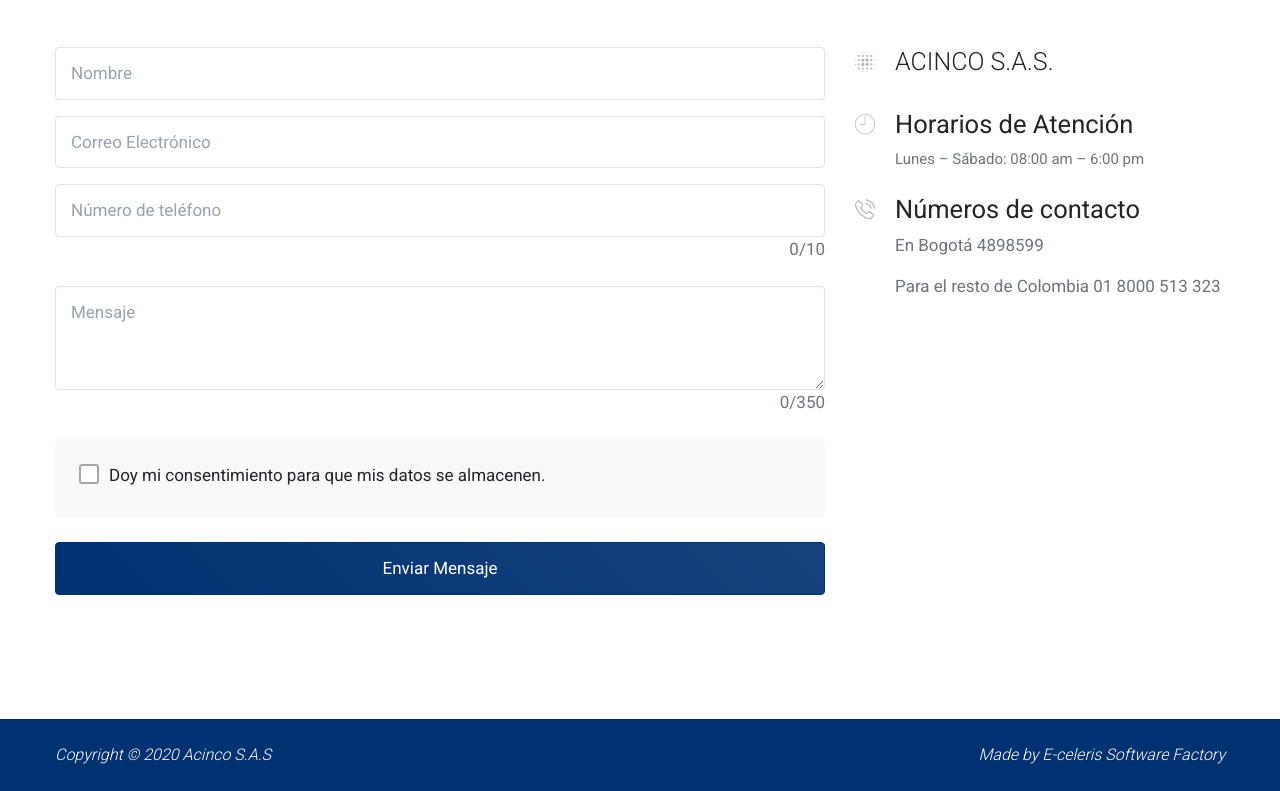
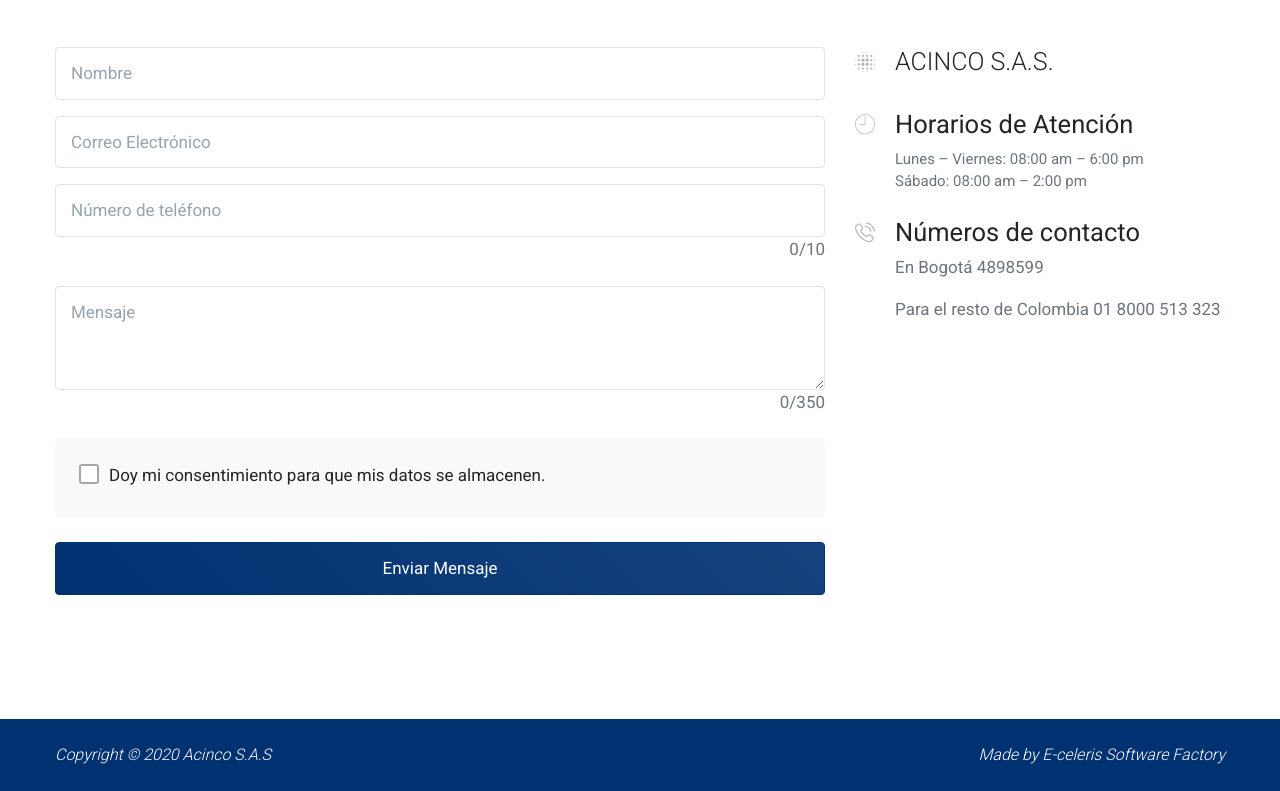
Before and after one commit to michael-eceleris/acinco-web-v2, a React (Create React App) app: page / in a window 1280 px wide. Shown: the part 4680-5471 px from the top of the page. Built offline with nearby package versions, Linux system fonts and the light colour scheme.

Commit message:
fix: business hours fixes

```diff
--- a/src/components/ContactUs/index.js
+++ b/src/components/ContactUs/index.js
@@ -286,7 +286,10 @@ const ContactUs = () => {
                   </h3>
                   <ul className="list-unstyled m-0 fs--15">
                     <li className="list-item text-muted">
-                      Lunes &ndash; Sábado: 08:00 am – 6:00 pm
+                      Lunes &ndash; Viernes: 08:00 am &ndash; 6:00 pm
+                    </li>
+                    <li className="list-item text-muted">
+                      Sábado: 08:00 am &ndash; 2:00 pm
                     </li>
                   </ul>
                 </div>
```
Also changed, not shown: 1 other file (tests, documents, lock files or other folders).
